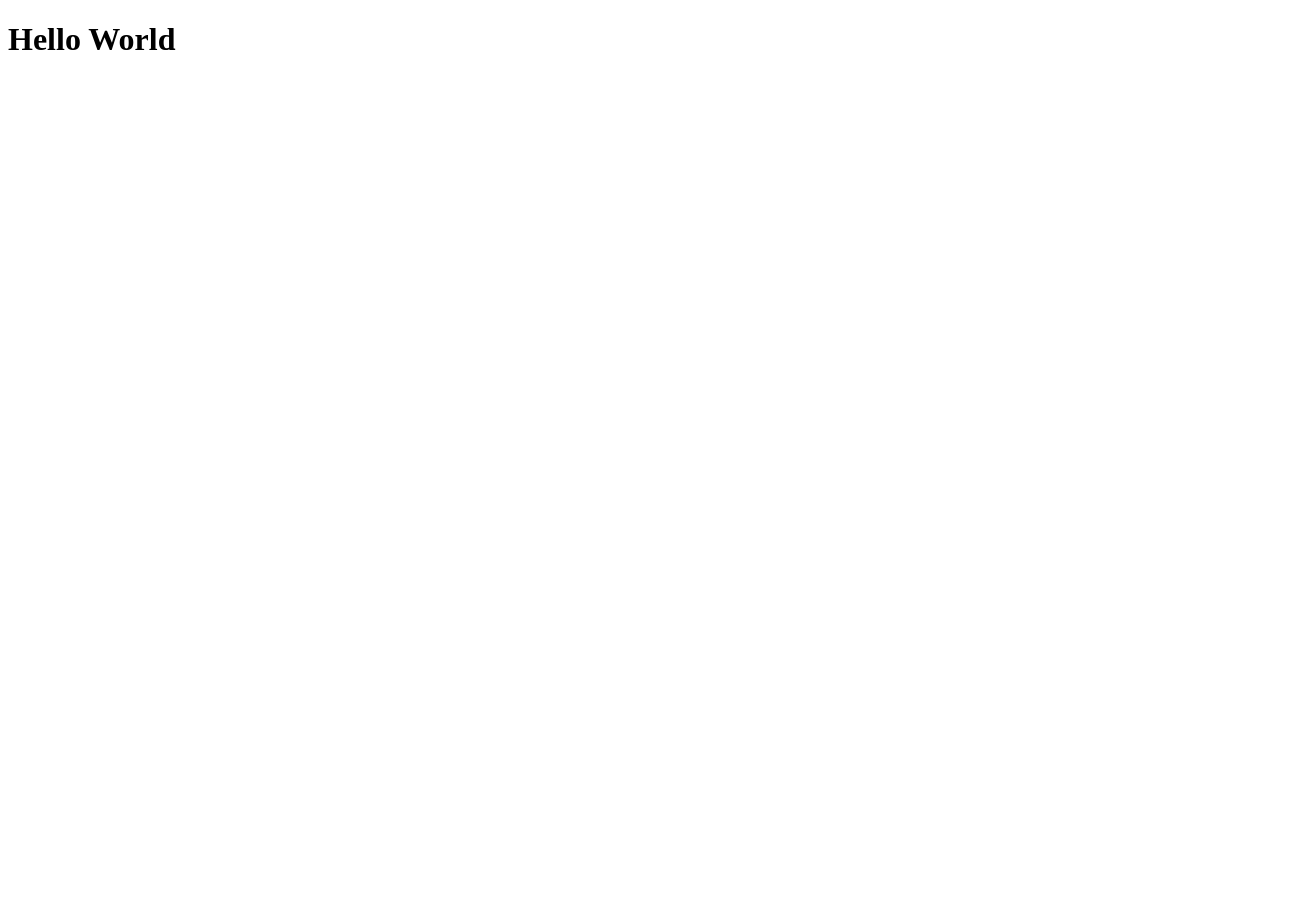
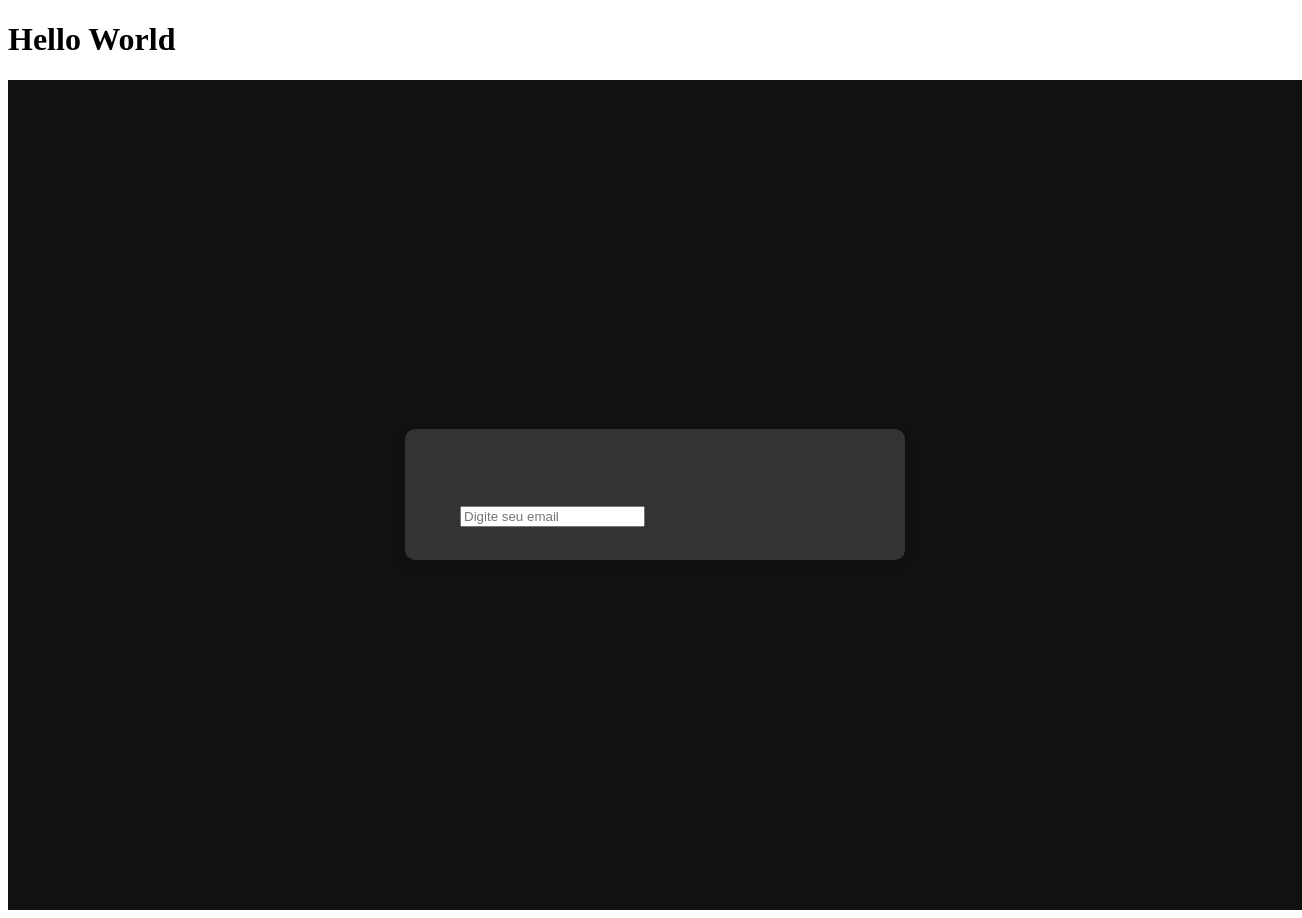
Before and after one commit to Laboratoria/SAP007-burger-queen-api-client, a React (Create React App) app: page / in a window 1280 px wide. Shown: the whole page, 1302 px wide, since content can reach past the window. Before the commit the page ends 800 px from the top, so only its background shows below. Built offline with nearby package versions, Linux system fonts and the light colour scheme.

Commit message:
feat: organizing pages and creating login input
Co-authored-by: elizenai <elizenai.silva@hotmail.com>
Co-authored-by: GabrielaMedrado <gabrieladmr@gmail.com>

```diff
--- a/src/App.js
+++ b/src/App.js
@@ -1,5 +1,8 @@
+import { Login } from "./pages/Login";
+
 function App() {
   return (
+    <>
       <div className="App">
         <header className="App-header">
           <p>
@@ -7,7 +10,10 @@ function App() {
           </p>
 
         </header>
+        <Login />
       </div>
+
+    </>
   );
 }
 
--- /dev/null
+++ b/src/components/Layout/index.jsx
@@ -0,0 +1,13 @@
+import "./style.css"
+
+export const Layout = (props) => {
+    return (
+        <div className="container">
+            <div className="container-login">
+                <div className="wrap-login">
+                    {props.children}
+                </div>
+            </div>
+        </div>
+    );
+};
--- /dev/null
+++ b/src/components/Layout/style.css
@@ -0,0 +1,24 @@
+.container {
+    width: 100%;
+    margin: 0 auto;
+  }
+
+  .container-login {
+    width: 100%;
+    min-height: 100vh;
+    display: flex;
+    flex-wrap: wrap;
+    align-items: center;
+    justify-content: center;
+    padding: 15px;
+    background-color: #111;
+  }
+
+  .wrap-login {
+    width: 390px;
+    background-color: #333;
+    border-radius: 10px;
+    overflow: hidden;
+    padding: 77px 55px 33px 55px;
+    box-shadow: 0 5px 10px 0px rgba(0, 0, 0, 0.2);
+  }
--- /dev/null
+++ b/src/pages/Login/index.jsx
@@ -0,0 +1,19 @@
+import { useState } from "react";
+import { Layout } from "../../components/Layout";
+
+
+export const Login = () => {
+    const [email, setEmail] = useState("");
+    const [password, setPassword] = useState("");
+    const [name, setName] = useState("");
+
+    return (
+    <Layout>
+      <input
+        type="text" placeholder="Digite seu email"
+      />
+
+    </Layout>
+   );
+
+};
```
Also changed, not shown: src/components/Button/index.jsx (added), src/components/Input/index.jsx (added), src/pages/Kitchen-orders/kitchen.jsx (added), src/pages/Register/index.jsx (added), src/pages/Saloon-orders/index.jsx (added). Lines whose indentation alone changed are shown as unchanged.
